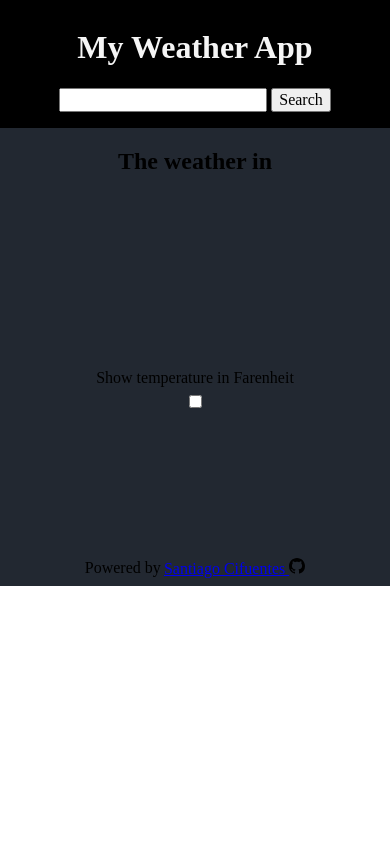
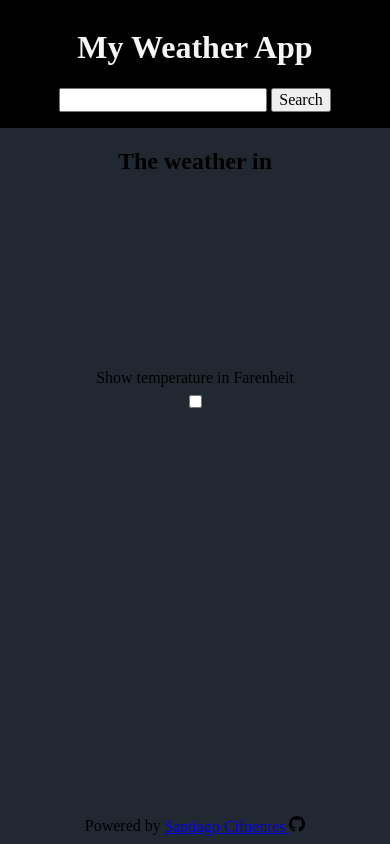
Before and after one commit to sacifuentespa/myWeatherApp, a website built with webpack: page src/template.html in a window 390 px wide. Built offline with nearby package versions, Linux system fonts and the light colour scheme.

Commit message:
undo changes for smaller screen

```diff
--- a/src/style.css
+++ b/src/style.css
@@ -76,11 +76,3 @@ a{
 a:visited {
     color: blue;
 }
-
-/* Add media queries for smaller screen sizes */
-@media only screen and (max-width: 650px) {
-    /* Adjust the height of mainDiv for smaller screens */
-    .mainDiv {
-        height: 50%; /* Adjust height automatically based on content */
-    }
-}
```
